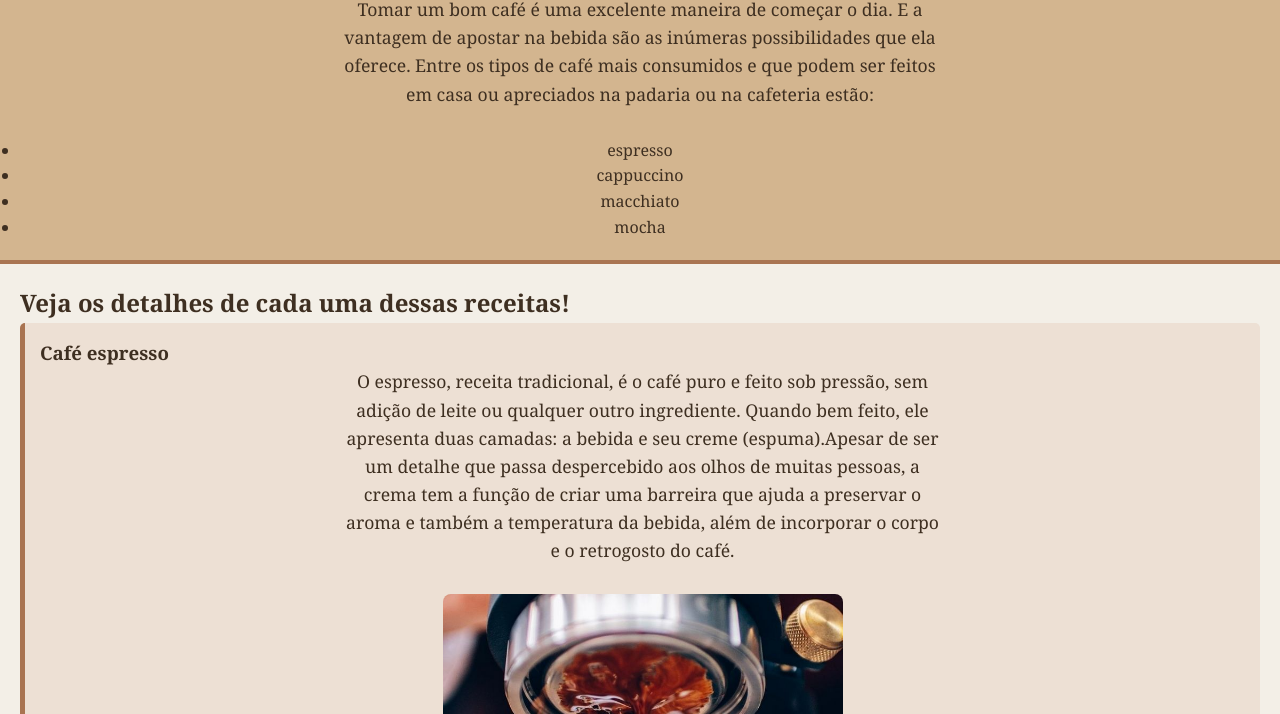
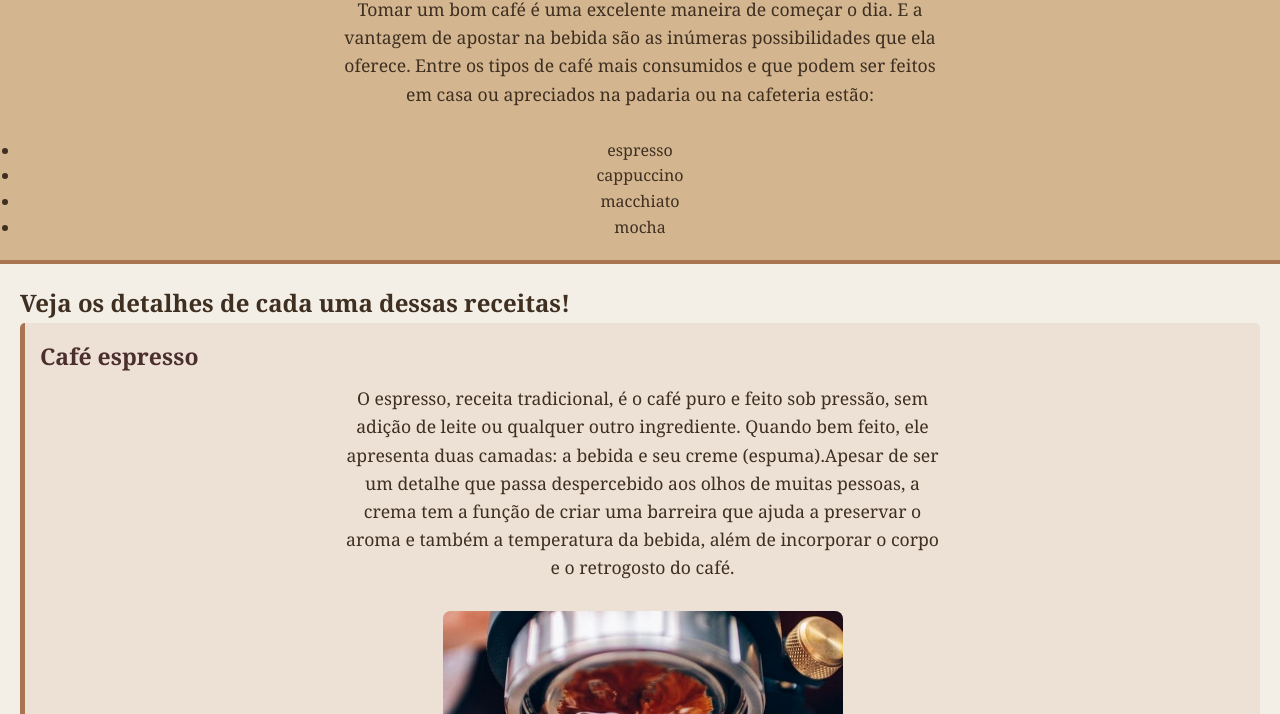
Before and after one commit to Gabriel-Jrs/receitadecafe, a plain HTML site: page index.html in a window 1280 px wide. Shown: the part 86-800 px from the top of the page. Drawn offline with Linux system fonts and the light colour scheme.

Commit message:
Update code.css

```diff
--- a/code.css
+++ b/code.css
@@ -6,6 +6,11 @@ body.tudo {
     margin: 0;
     padding: 0;
     line-height: 1.6;
+}
+h3 {
+  font-size: 23px;
+  color: #4b2e2e;
+  margin-bottom: 10px;
 }
 
 .conteudo-topo {
```
